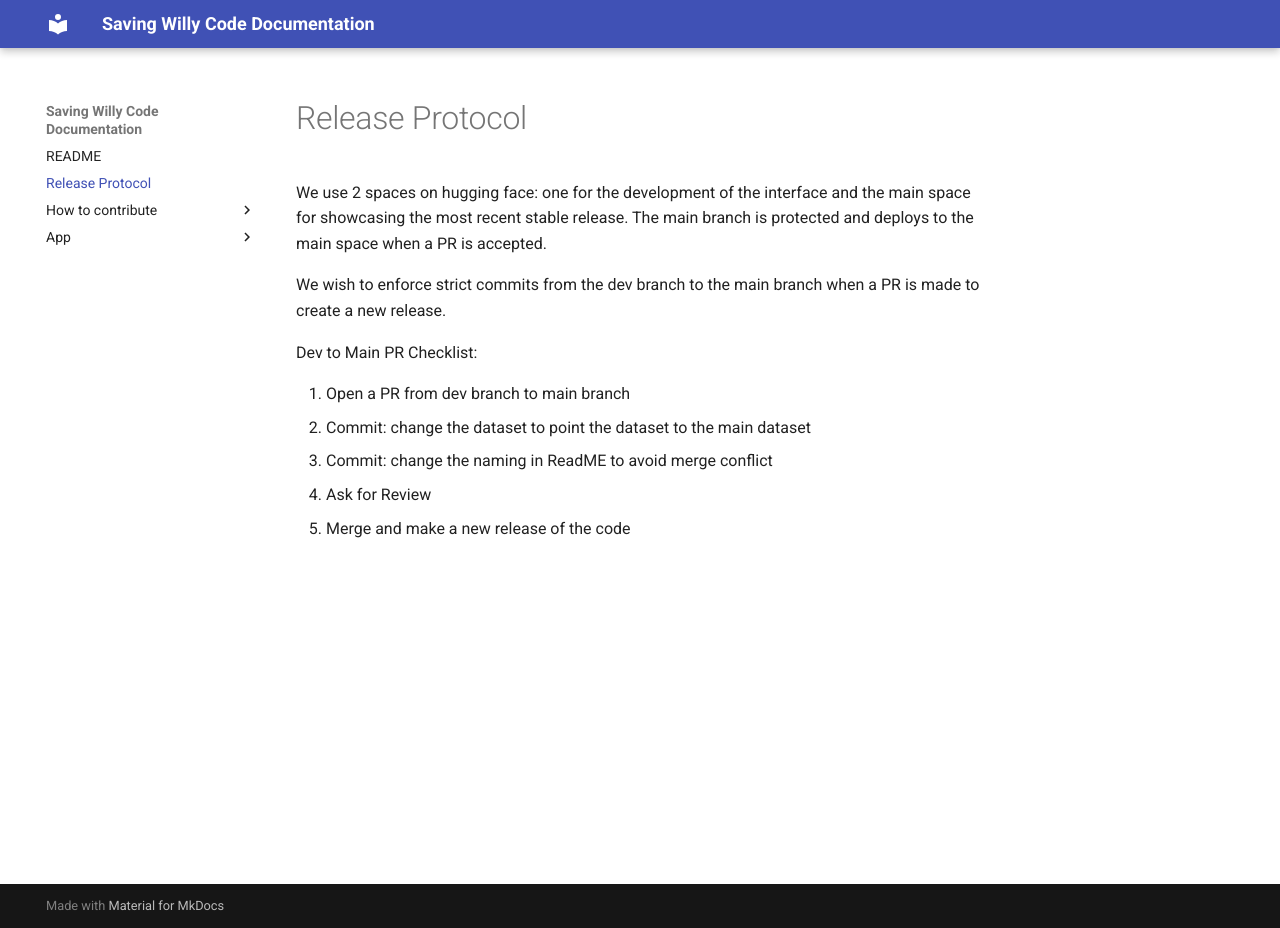
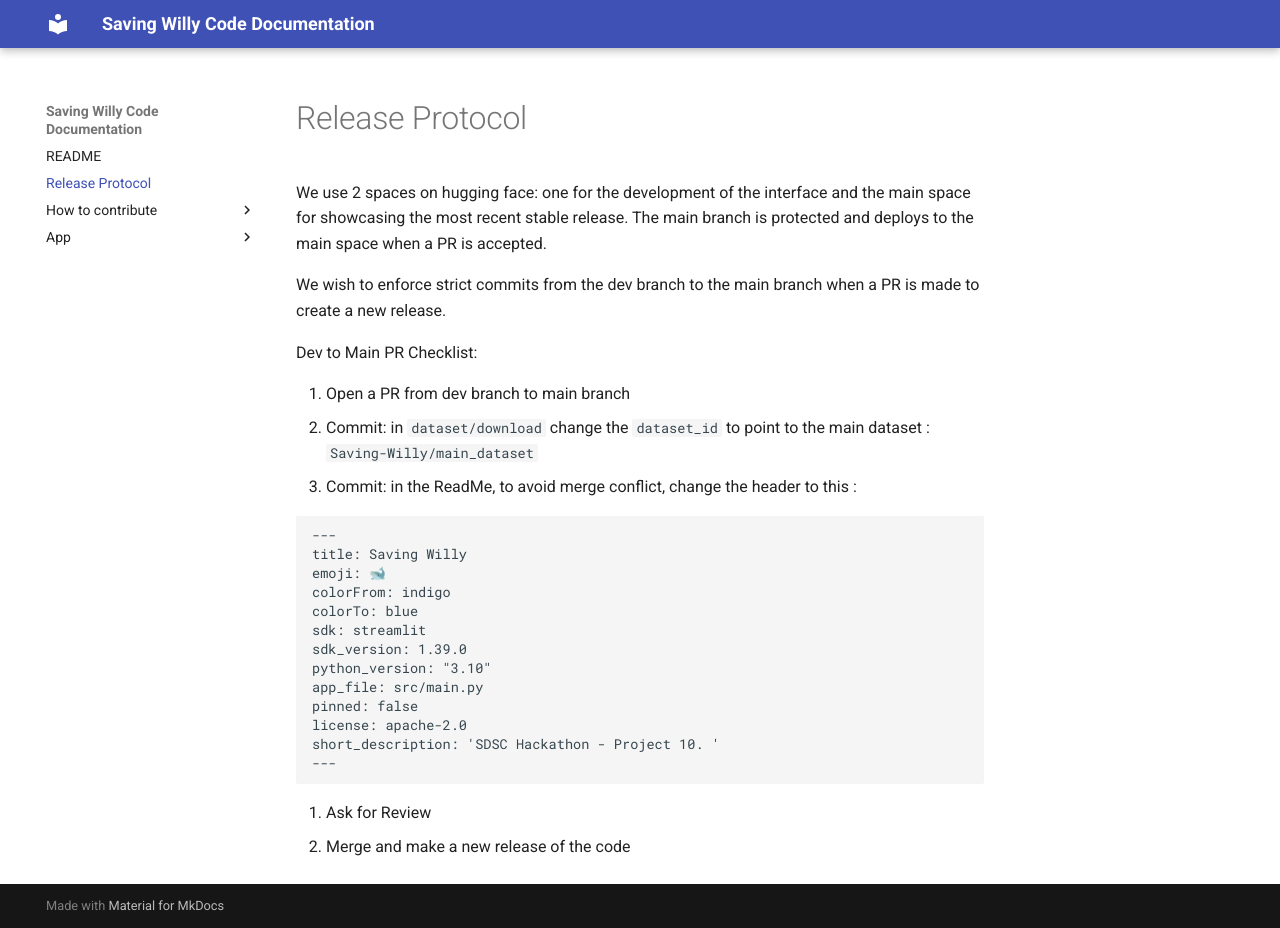
Before and after one commit to sdsc-ordes/saving-willy, an MkDocs documentation site: the page built from docs/release_protocol.md, in a window 1280 px wide and 928 px high. Built offline with MkDocs 1.6.1 and Material for MkDocs 9.7.7, drawn with Linux system fonts in a browser that asks for light colours.

Commit message:
fix: release protocol and readme for new app file

````diff
--- a/docs/release_protocol.md
+++ b/docs/release_protocol.md
@@ -7,7 +7,24 @@ We wish to enforce strict commits from the dev branch to the main branch when a
 Dev to Main PR Checklist:
 
 1. Open a PR from dev branch to main branch
-2. Commit: change the dataset to point the dataset to the main dataset
-3. Commit: change the naming in ReadME to avoid merge conflict
+2. Commit: in `dataset/download` change the `dataset_id` to point to the main dataset : `Saving-Willy/main_dataset`
+3. Commit: in the ReadMe, to avoid merge conflict, change the header to this  :
+
+```
+---
+title: Saving Willy
+emoji: 🐋
+colorFrom: indigo
+colorTo: blue
+sdk: streamlit
+sdk_version: 1.39.0
+python_version: "3.10"
+app_file: src/main.py
+pinned: false
+license: apache-2.0
+short_description: 'SDSC Hackathon - Project 10. '
+---
+```
+
 4. Ask for Review
 5. Merge and make a new release of the code
````
Also changed, not shown: README.md (+1 -1 lines).
